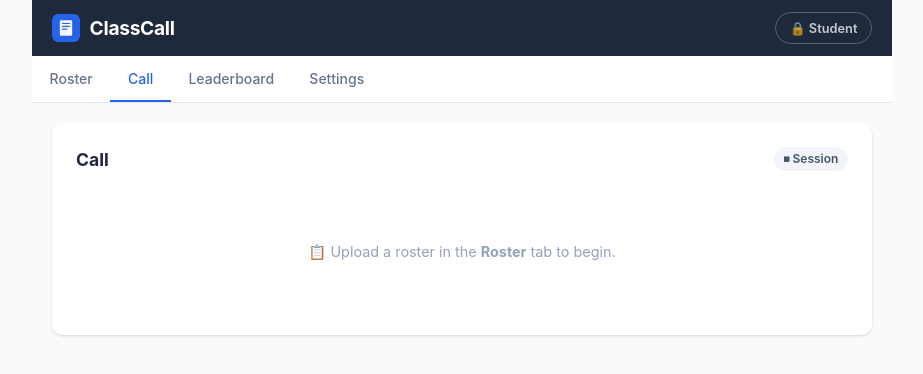
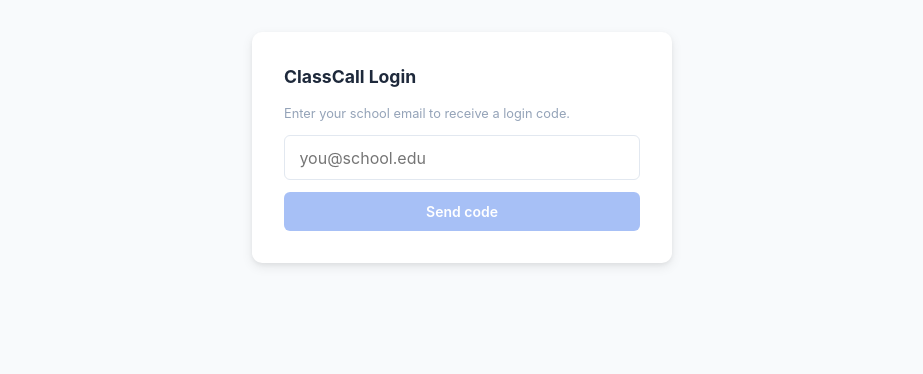
Before and after one commit to jorgevalenzuela/classcall, a React (Vite) app: page / in a window 1280 px wide. Shown: the top 374 px of the page, without its empty margins (178-1101 px from the left). Built offline with nearby package versions, Linux system fonts and the light colour scheme.

Commit message:
fix: main.jsx render StudentApp as entry point for role-based routing

```diff
--- a/src/main.jsx
+++ b/src/main.jsx
@@ -1,10 +1,10 @@
 import { StrictMode } from 'react'
 import { createRoot } from 'react-dom/client'
 import './index.css'
-import App from './App'
+import StudentApp from './views/StudentApp'
 
 createRoot(document.getElementById('root')).render(
   <StrictMode>
-    <App />
+    <StudentApp />
   </StrictMode>,
 )
```
